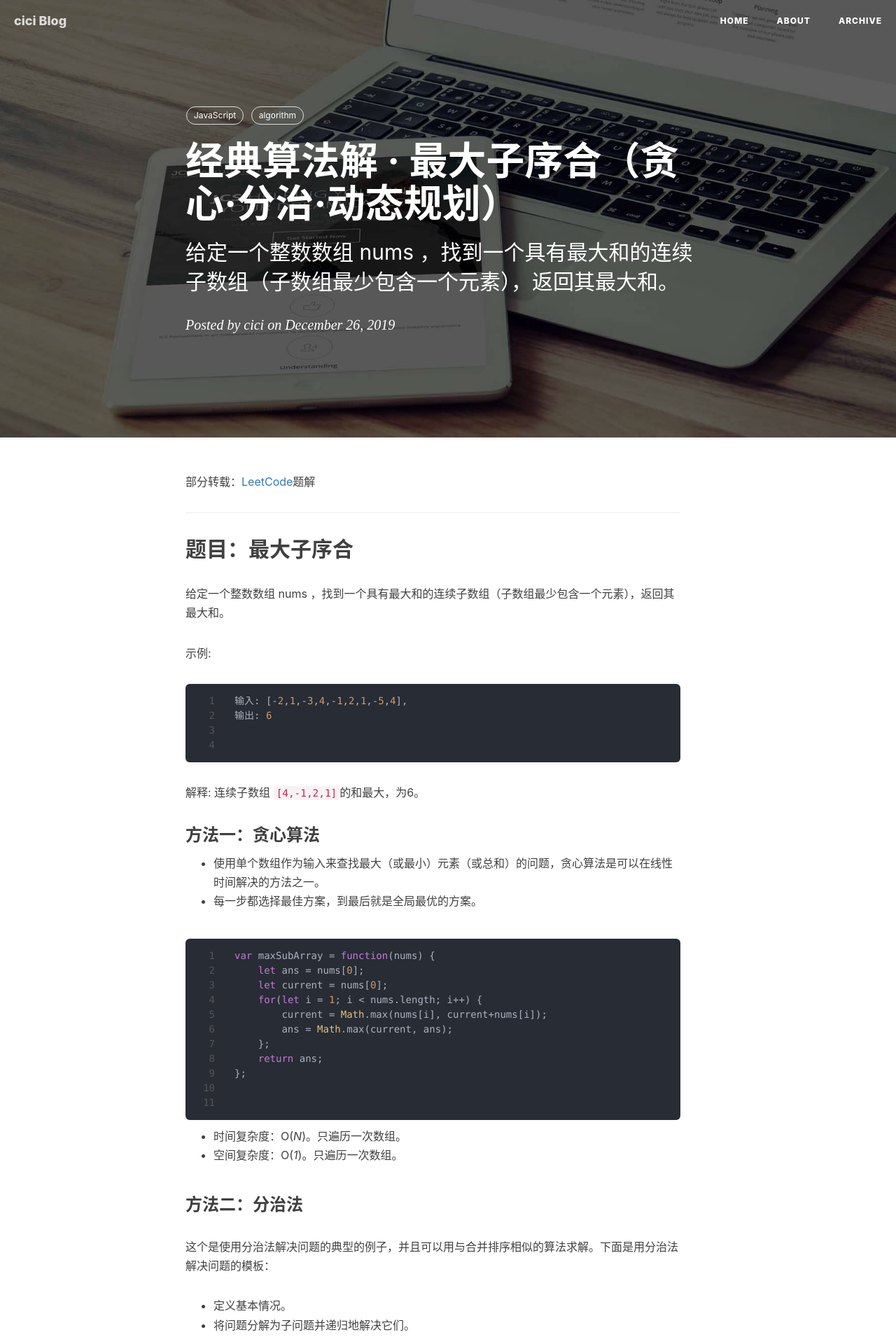
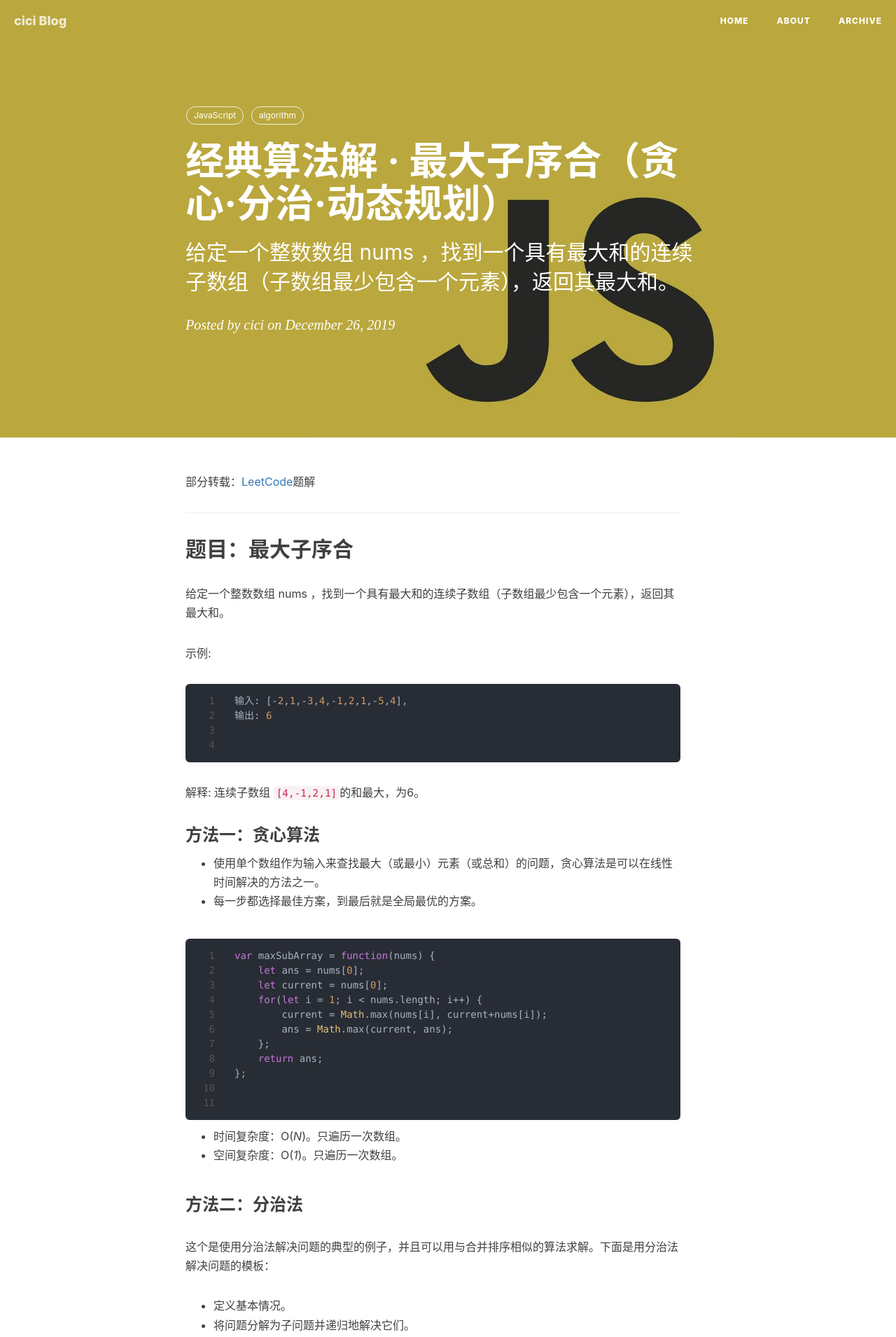
Before and after one commit to cicistream/cicistream.github.io, a Jekyll site: the page built from _posts/2019-12-26-javascript-algorithm-I.md, in a window 1280 px wide. Shown: the top 1910 px of the page at 70% size. Built offline with Jekyll 4.4.1, drawn with Linux system fonts in a browser that asks for light colours; nearby versions of some CDN libraries; comment, search, counter and statistics services are not loaded.

Commit message:
feat:algorithm-page

```diff
--- a/_posts/2019-12-26-javascript-algorithm-I.md
+++ b/_posts/2019-12-26-javascript-algorithm-I.md
@@ -4,7 +4,7 @@
 subtitle: "给定一个整数数组 nums ，找到一个具有最大和的连续子数组（子数组最少包含一个元素），返回其最大和。"
 date:  2019-12-26
 author: "cici"
-header-img: "img/post-bg-rwd.jpg"
+header-img: "img/post-bg-js-version.jpg"
 tags:
   - JavaScript
   - algorithm
```
